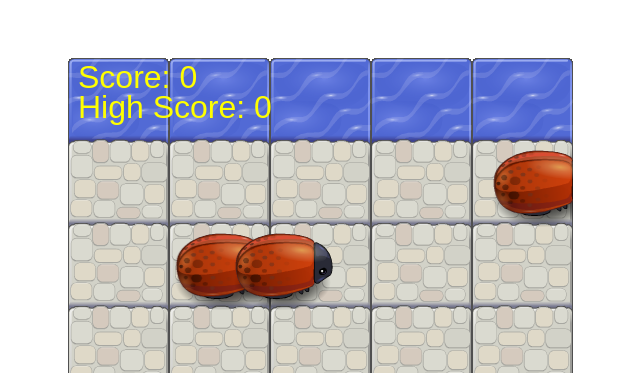
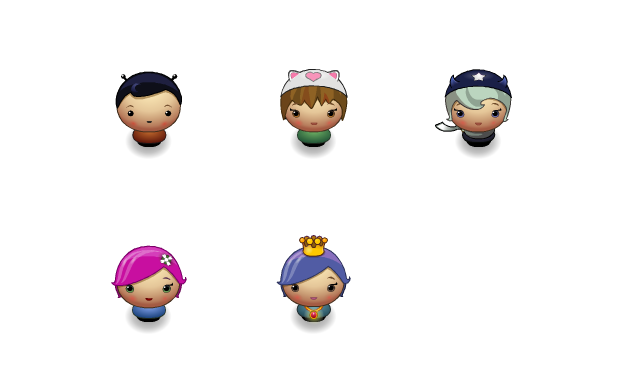
Before and after one commit to praneethy91/frogger-arcade-game, a plain HTML site: page index.html in a window 1280 px wide. Shown: the top 373 px of the page, without its empty margins (320-960 px from the left). Drawn offline with Linux system fonts and the light colour scheme.

Commit message:
Added functionality of a basic menu where you can choose your character. When the character dies, the menu is shown again to start a new game

```diff
--- a/css/style.css
+++ b/css/style.css
@@ -1,3 +1,32 @@
 body {
+}
+
+h1 {
     text-align: center;
 }
+#game {
+    position: relative;
+}
+
+canvas {
+}
+
+img:hover {
+    cursor: pointer;
+}
+
+.player {
+    display: inline;
+    margin: 0 30px;
+}
+
+#menu-overlay {
+    width: 505px;
+    height: 606px;
+}
+
+#menu-overlay,
+canvas {
+    position: absolute;
+    right: calc((100% - 505px)/2);
+}
--- a/index.html
+++ b/index.html
@@ -6,6 +6,26 @@
     <link rel="stylesheet" href="css/style.css">
 </head>
 <body>
+    <div id="game">
+        <div id="menu-overlay">
+            <div class="player" href="#">
+                <img src="images/char-boy.png" data-src="images/char-boy.png">
+            </div>
+            <div class="player" href="#">
+                <img src="images/char-cat-girl.png" data-src="images/char-cat-girl.png">
+            </div>
+            <div class="player" href="#">
+                <img src="images/char-horn-girl.png" data-src="images/char-horn-girl.png">
+            </div>
+            <div class="player" href="#">
+                <img src="images/char-pink-girl.png" data-src="images/char-pink-girl.png">
+            </div>
+            <div class="player" href="#">
+                <img src="images/char-princess-girl.png" data-src="images/char-princess-girl.png">
+            </div>
+            <h1>Choose your Character</h1>
+        </div>
+    </div>
     <script src="js/resources.js"></script>
     <script src="js/app.js"></script>
     <script src="js/engine.js"></script>
--- a/js/app.js
+++ b/js/app.js
@@ -2,13 +2,14 @@ var GameConditionEnum = {
     Lose: 0,
     Playing: 1,
     Win: 2,
+    Start: 3
 };
 
 /* Will create only one object of this class so using functional class pattern
  * as there will be no degradation of performance
  */
 var GameState = function(){
-    this.gameCondition = GameConditionEnum.Playing;
+    this.gameCondition = GameConditionEnum.Start;
 
     this.score = 0;
     this.scoreX = 10;
@@ -29,7 +30,7 @@ var GameState = function(){
     }
     this.lostGame = function() {
         this.score = 0;
-        this.gameCondition = GameConditionEnum.Lose;
+        this.gameCondition = GameConditionEnum.Start;
     }
 
     this.render = function() {
@@ -101,7 +102,7 @@ Player.prototype.PLAYERSTARTY = 380;
 Player.prototype.constructor = Player;
 Player.prototype.update = function() {
 
-    function winPosition(){
+    function onWater(){
         if(this.y === this.PLAYERSTARTY - 83*5) {
             gameState.changeScoreBy(50);
             return true;
@@ -123,7 +124,7 @@ Player.prototype.update = function() {
         return collided;
     }
 
-    if(winPosition.call(this) || collisionOccured.call(this)) {
+    if(onWater.call(this) || collisionOccured.call(this)) {
         this.x = this.PLAYERSTARTX;
         this.y = this.PLAYERSTARTY;
     }
@@ -196,3 +197,22 @@ document.addEventListener('keyup', function(e) {
 
     player.handleInput(allowedKeys[e.keyCode]);
 });
+
+function toggleMenu(display) {
+    var playerMenu = document.getElementsByClassName('player');
+    for(var i = 0; i < playerMenu.length; i++) {
+        playerMenu[i].style.display = display;
+    }
+    var header = document.getElementsByTagName('h1')[0];
+    header.style.display = display === 'none' ? display : 'block';
+}
+
+window.onload = function() {
+    var playerSprites = document.getElementsByTagName('img');
+    for(var i = 0; i < playerSprites.length; i++) {
+        playerSprites[i].addEventListener('click', function(e){
+            gameState.gameCondition = GameConditionEnum.Playing;
+            player.sprite = e.currentTarget.getAttribute('data-src');
+        });
+    }
+}
--- a/js/engine.js
+++ b/js/engine.js
@@ -14,7 +14,7 @@
  * a little simpler to work with.
  */
 
-var Engine = (function(global) {
+var Engine = function(global) {
     /* Predefine the variables we'll be using within this scope,
      * create the canvas element, grab the 2D context for that canvas
      * set the canvas elements height/width and add it to the DOM.
@@ -27,7 +27,7 @@ var Engine = (function(global) {
 
     canvas.width = 505;
     canvas.height = 606;
-    doc.body.appendChild(canvas);
+    doc.getElementById('game').prepend(canvas);
 
     /* This function serves as the kickoff point for the game loop itself
      * and handles properly calling the update and render methods.
@@ -45,8 +45,17 @@ var Engine = (function(global) {
         /* Call our update/render functions, pass along the time delta to
          * our update function since it may be used for smooth animation.
          */
-        update(dt);
-        render();
+        if(gameState.gameCondition === GameConditionEnum.Start) {
+            toggleMenu('inline');
+            ctx.fillStyle = 'white';
+            ctx.fillRect(0, 0, canvas.width, canvas.height);
+        }
+        else if(gameState.gameCondition === GameConditionEnum.Playing)
+        {
+            toggleMenu('none');
+            update(dt);
+            render();
+        }
 
         /* Set our lastTime variable which is used to determine the time delta
          * for the next time this function is called.
@@ -183,7 +192,11 @@ var Engine = (function(global) {
         'images/water-block.png',
         'images/grass-block.png',
         'images/enemy-bug.png',
-        'images/char-boy.png'
+        'images/char-boy.png',
+        'images/char-cat-girl.png',
+        'images/char-horn-girl.png',
+        'images/char-pink-girl.png',
+        'images/char-princess-girl.png'
     ]);
     Resources.onReady(init);
 
@@ -192,4 +205,6 @@ var Engine = (function(global) {
      * from within their app.js files.
      */
     global.ctx = ctx;
-})(this);
+};
+
+Engine(this);
```
